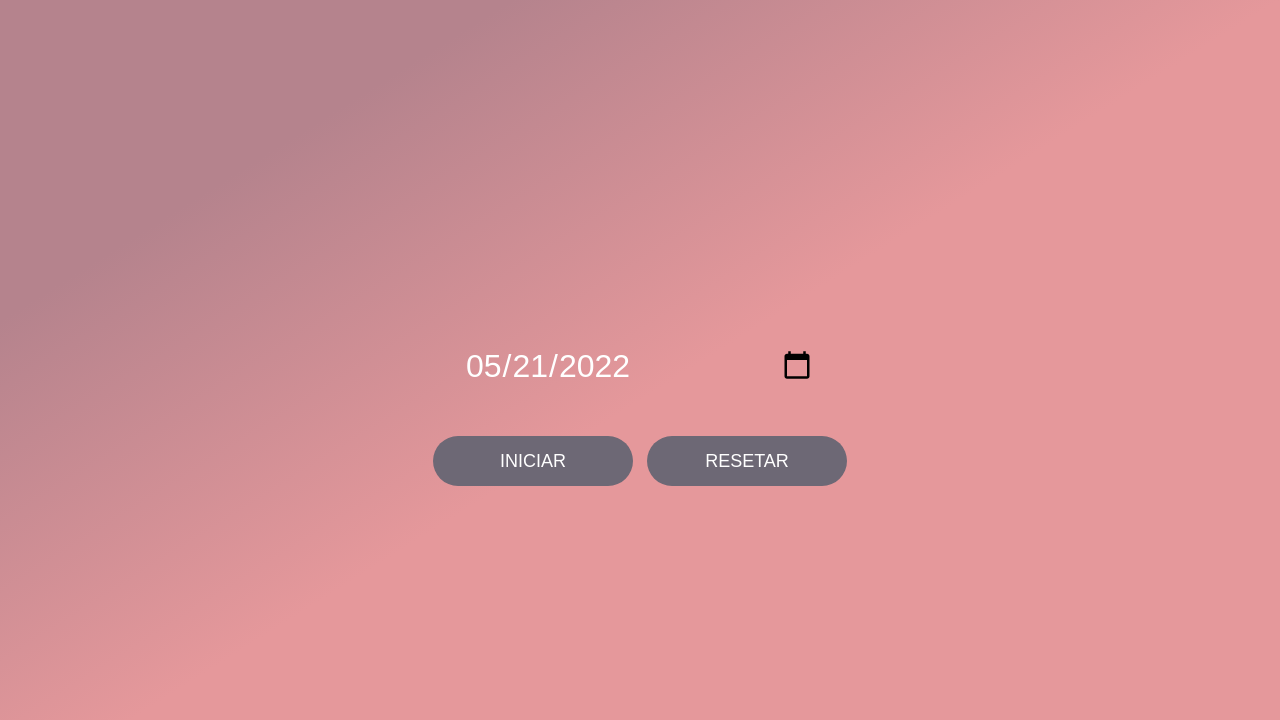
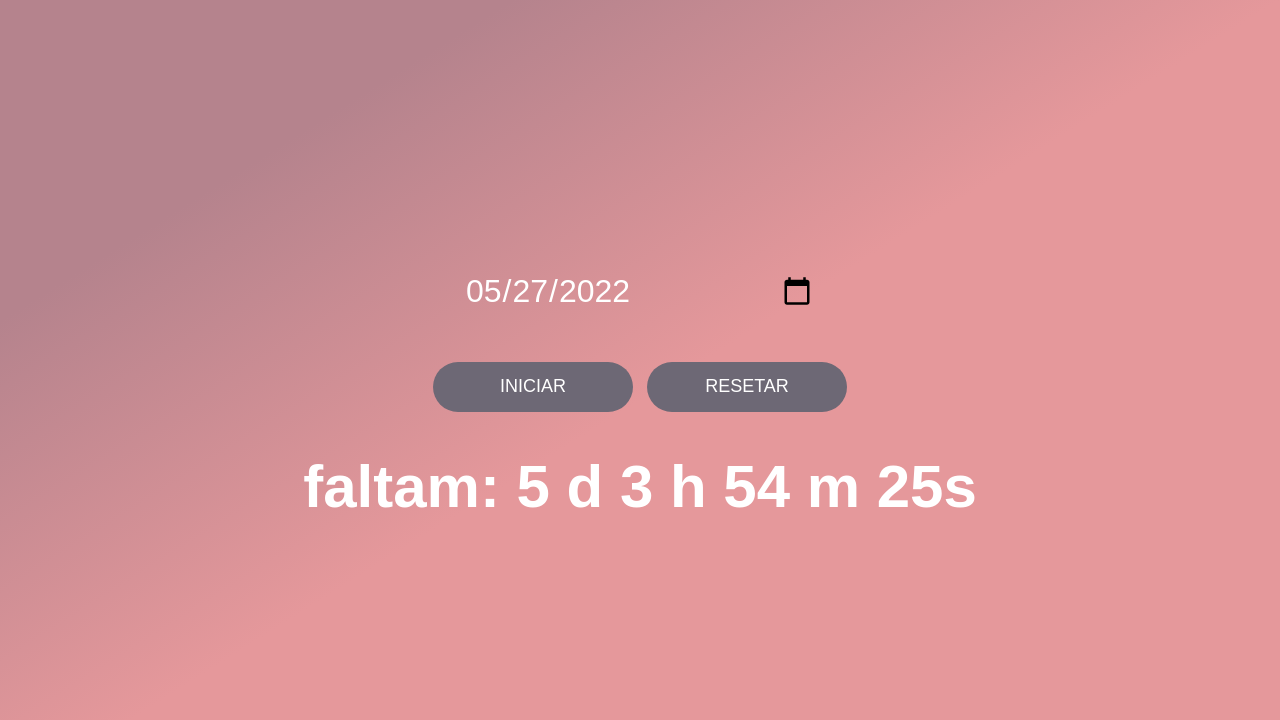
Before and after one commit to vih0/Cron-metro-online, a plain HTML site: page index.html in a window 1280 px wide. Both pictures are taken after a click on the button "INICIAR". Drawn offline with Linux system fonts and the light colour scheme; a web font is replaced by a local one.

Commit message:
cronômetro funcionando

```diff
--- a/index.html
+++ b/index.html
@@ -9,12 +9,14 @@
       rel="stylesheet"
     />
     <title>Timer</title>
+    <script src="main.js"></script>
   </head>
   <body>
-    <input type="date" value="2022-05-21" />
+    <input type="date" value="2022-05-27" id = "data"/>
     <div class="botoes">
-      <button>iniciar</button>
-      <button>resetar</button>
+      <button onclick="start()">iniciar</button>
+      <button onclick="reset()">resetar</button>
     </div>
+    <h1></h1>
   </body>
 </html>
--- a/main.js
+++ b/main.js
@@ -1,3 +1,28 @@
+const segundo = 1000;
+const minuto = 60* parseInt(segundo);
+const hora = 60* parseInt(minuto);
+const dia = 24* parseInt(hora);
+
+
 function start (){
 
+    const date = document.querySelector("input").value;
+
+    let finalData = new Date(date).getTime();
+    let now = new Date().getTime();
+    let total = finalData - now;
+
+    let dias = Math.floor(total / dia);
+    let horas = Math.floor((total%dia)/hora) + 3;
+    let minutos = Math.floor((total%hora)/minuto);
+    let segundos = Math.floor((total%minuto)/segundo);
+
+    console.log(dias, horas, minutos, segundos);
+
+    document.querySelector("h1").innerHTML = ` faltam: ${dias} d ${horas} h ${minutos} m ${segundos}s`;
+
 }
+
+function reset (){
+    document.querySelector("h1").innerHTML = "";
+}
--- a/style.css
+++ b/style.css
@@ -48,3 +48,10 @@ input:hover{
     border-radius: 20px;
     background-color: #6d687569;
 }
+h1{
+    color: white;
+    font-family: 'Signika Negative', sans-serif;
+    font-size: 60px;
+    text-align: center;
+    align-items: center;
+}
```
